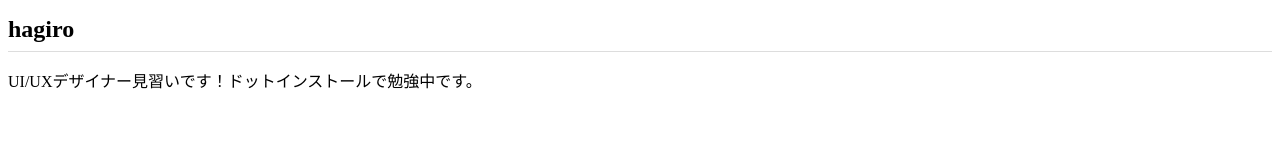
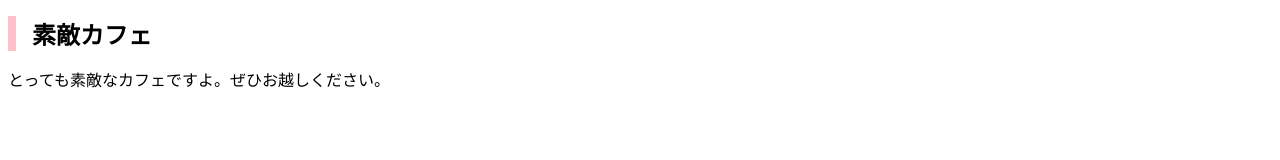
Before and after one commit to hagiro/mycafe, a plain HTML site: page index.html in a window 1280 px wide. Drawn offline with Linux system fonts and the light colour scheme.

Commit message:
Add files via upload

```diff
--- a/css/styles.css
+++ b/css/styles.css
@@ -1,5 +1,5 @@
 h1 {
   font-size: 24px;
-  padding-bottom: 8px;
-  border-bottom: 1px solid #ddd;
+  padding-left: 16px;
+  border-left: 8px solid pink;
 }
--- a/index.html
+++ b/index.html
@@ -2,11 +2,11 @@
 <html lang="ja">
 <head>
   <meta charset="utf-8">
-  <title>hagiroのポートフォリオサイト</title>
+  <title>素敵カフェ</title>
   <link rel="stylesheet" href="css/styles.css">
 </head>
 <body>
-  <h1>hagiro</h1>
-  <p>UI/UXデザイナー見習いです！ドットインストールで勉強中です。</p>
+  <h1>素敵カフェ</h1>
+  <p>とっても素敵なカフェですよ。ぜひお越しください。</p>
 </body>
 </html>
```
